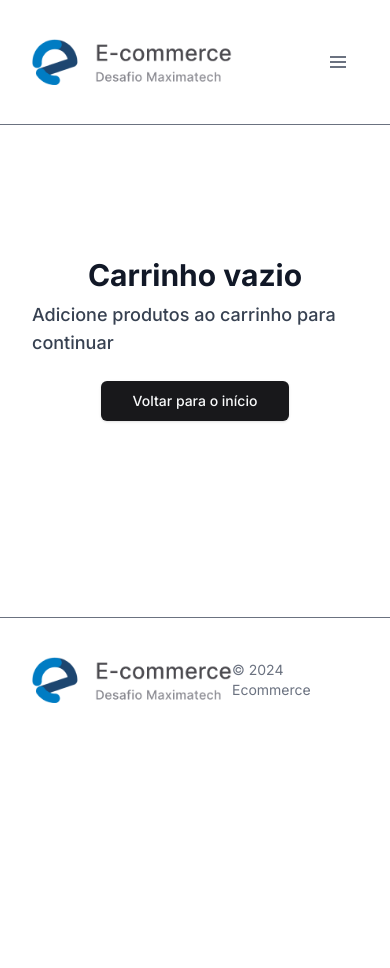
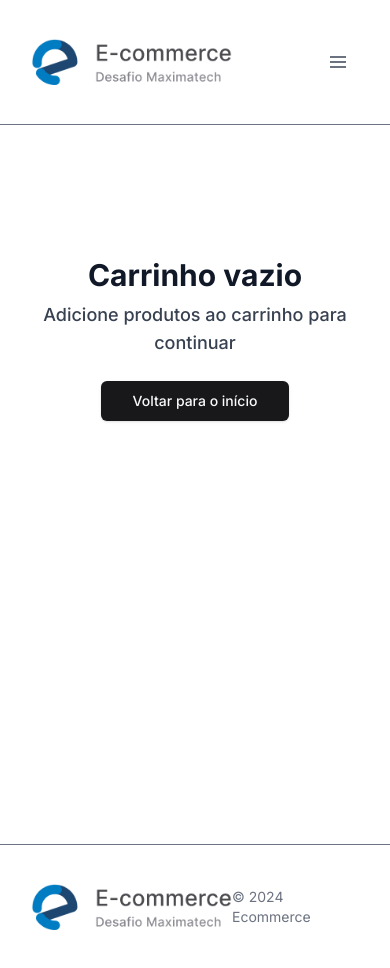
Before and after one commit to pedrogpo/maxima-tech-commerce, a Next.js app: page /cart in a window 390 px wide. Before the commit the page ends 844 px from the top, so only its background shows below. Built offline with nearby package versions, Linux system fonts and the light colour scheme; what mobx-persist-store would draw is missing.

Commit message:
styles(Cart): changed mobile margin

```diff
--- a/src/screens/cart/_components/empty-cart/index.tsx
+++ b/src/screens/cart/_components/empty-cart/index.tsx
@@ -4,9 +4,9 @@ import { Button } from '~/_components/ui/button'
 
 export function EmptyCart() {
   return (
-    <div className="mb-32 mt-16">
+    <div className="mt-16 min-h-[calc(100vh-125px-4rem)]">
       <Container>
-        <div className="flex h-[300px] flex-col items-center justify-center gap-2">
+        <div className="flex h-[300px] flex-col items-center justify-center gap-2 text-center">
           <h1 className="text-3xl font-bold text-gray-900">Carrinho vazio</h1>
           <p className="mb-4 text-lg font-medium text-gray-700">
             Adicione produtos ao carrinho para continuar
--- a/src/screens/cart/_components/loading-cart/index.tsx
+++ b/src/screens/cart/_components/loading-cart/index.tsx
@@ -2,7 +2,7 @@ import { BiLoaderAlt } from 'react-icons/bi'
 
 export function LoadingCard() {
   return (
-    <div className="mb-32 mt-16">
+    <div className="mt-16 min-h-[calc(100vh-125px-4rem)]">
       <div className="flex h-[300px] items-center justify-center">
         <BiLoaderAlt className="h-16 w-16 animate-spin text-primary" />
       </div>
--- a/src/screens/cart/index.tsx
+++ b/src/screens/cart/index.tsx
@@ -20,7 +20,7 @@ function CartScreen() {
   }
 
   return (
-    <div className="mb-32 mt-16">
+    <div className="mt-16 min-h-[calc(100vh-125px-4rem)] max-lg:mb-16">
       <Container>
         <div className="grid gap-6 lg:grid-cols-2">
           <CartItems />
```
